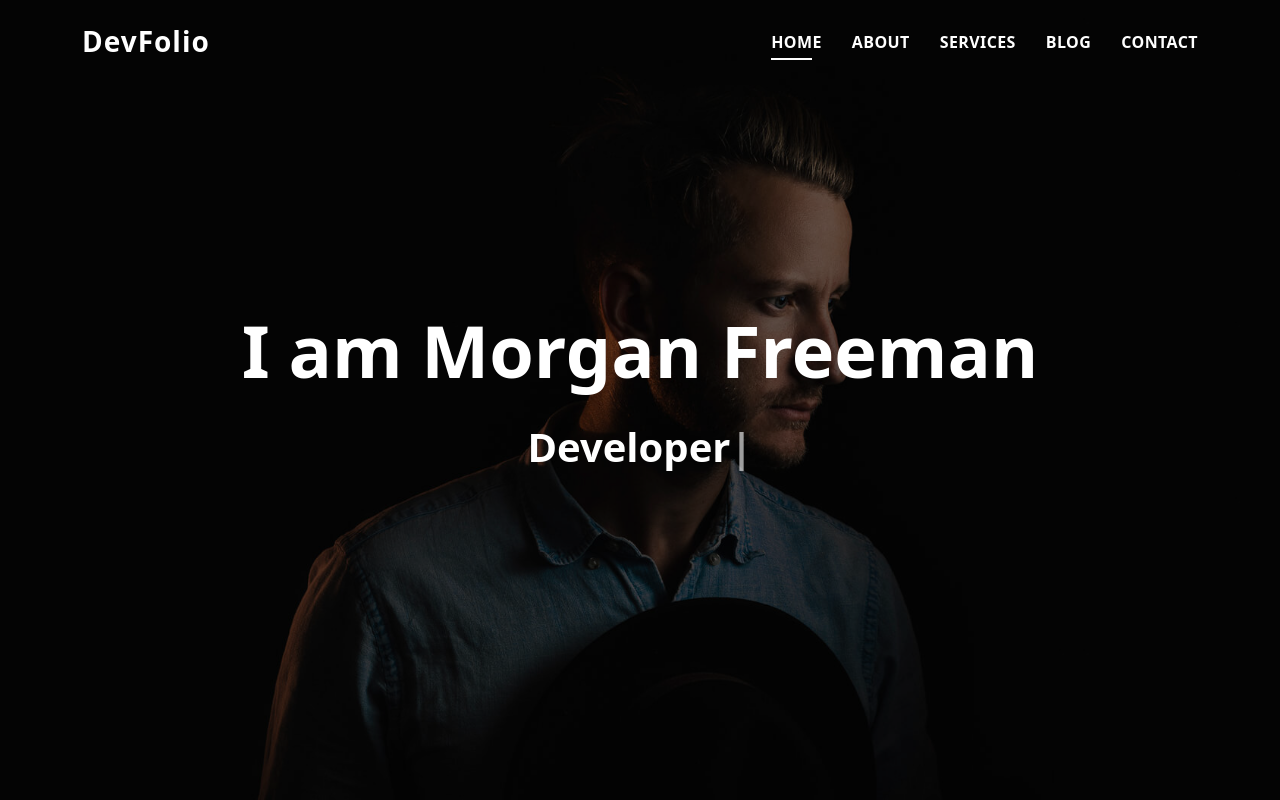
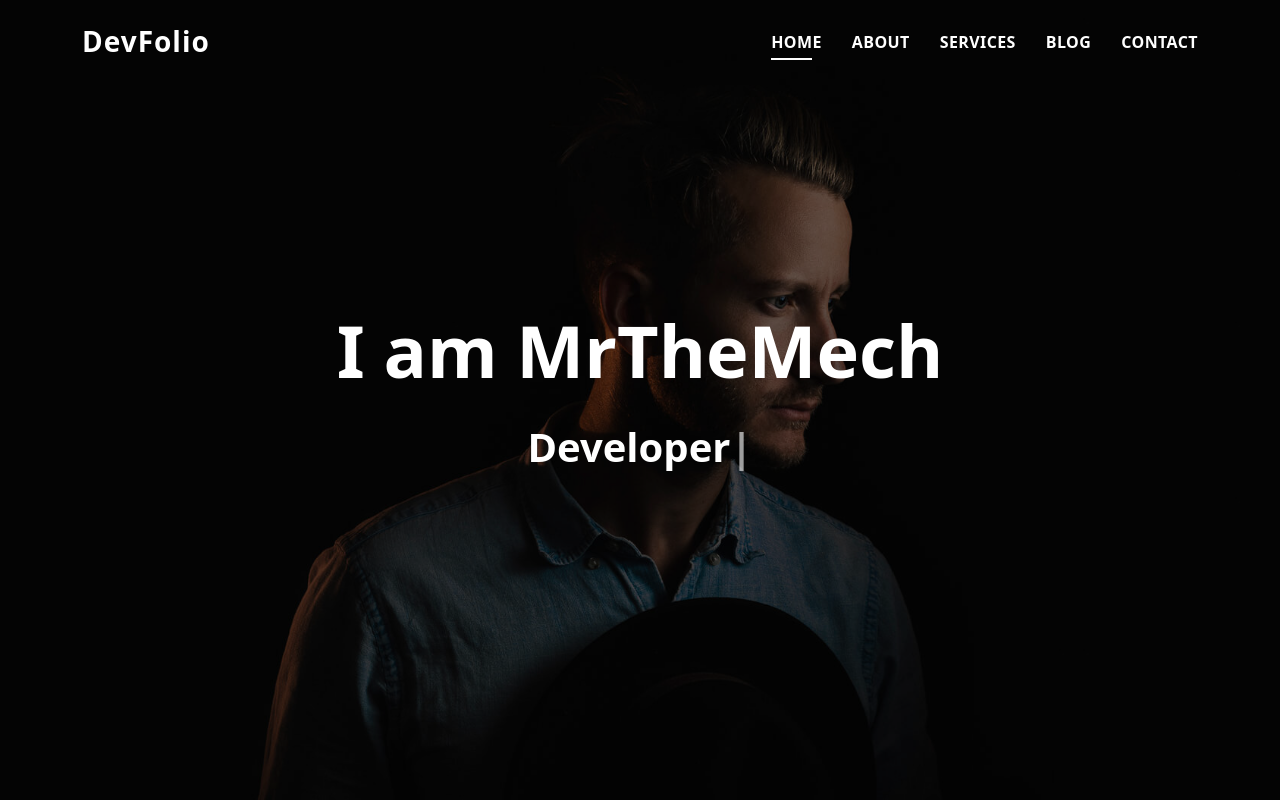
Before and after one commit to MrTheMech/temp, a plain HTML site: page index.html in a window 1280 px wide. Shown: the top 800 px of the page. Drawn offline with Linux system fonts and the light colour scheme.

Commit message:
I am mech

```diff
--- a/index.html
+++ b/index.html
@@ -78,7 +78,7 @@
       <div class="table-cell">
         <div class="container">
           <!--<p class="display-6 color-d">Hello, world!</p>-->
-          <h1 class="hero-title mb-4">I am Morgan Freeman</h1>
+          <h1 class="hero-title mb-4">I am MrTheMech</h1>
           <p class="hero-subtitle"><span class="typed" data-typed-items="Designer, Developer, Freelancer, Photographer"></span></p>
           <!-- <p class="pt-3"><a class="btn btn-primary btn js-scroll px-4" href="#about" role="button">Learn More</a></p> -->
         </div>
```
